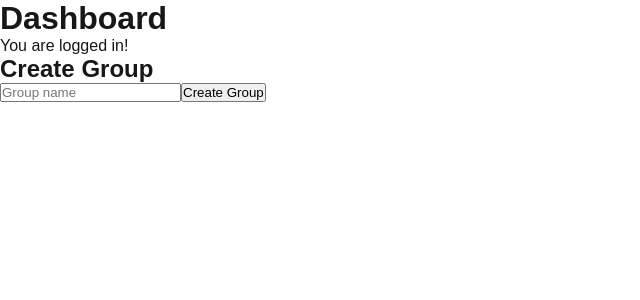
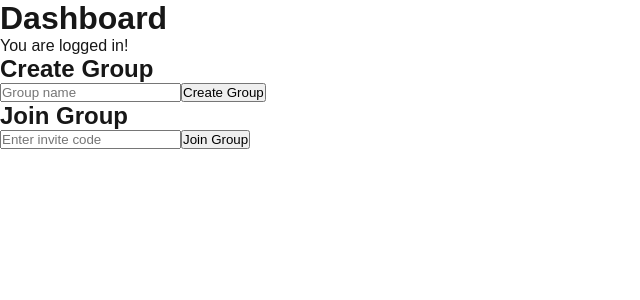
Before and after one commit to ParthP22/Planify, a Next.js app in the folder planify/: page /dashboard in a window 1280 px wide. Shown: the top 300 px of the page, without its empty margins (0-640 px from the left). Built offline with nearby package versions, Linux system fonts and the light colour scheme; no server answers; sample sign-in values are in the browser's storage.

Commit message:
feat: created join group functionality on the dashboard

```diff
--- a/planify/src/app/dashboard/page.tsx
+++ b/planify/src/app/dashboard/page.tsx
@@ -79,6 +79,22 @@ export default function Dashboard() {
                 <div><b>Invite Code:</b> {result.inviteCode}</div>
                 </div>
             )}
+
+            <div className="mt-5">
+
+                <h2>Join Group</h2>
+
+                <input
+                    className="form-control my-2"
+                    placeholder="Enter invite code"
+                    value={inviteCode}
+                    onChange={(e) => setInviteCode(e.target.value)}
+                />
+
+                <button className="btn btn-success" onClick={handleJoin}>
+                    Join Group
+                </button>
+            </div>
         </div>
     );
 }
```
